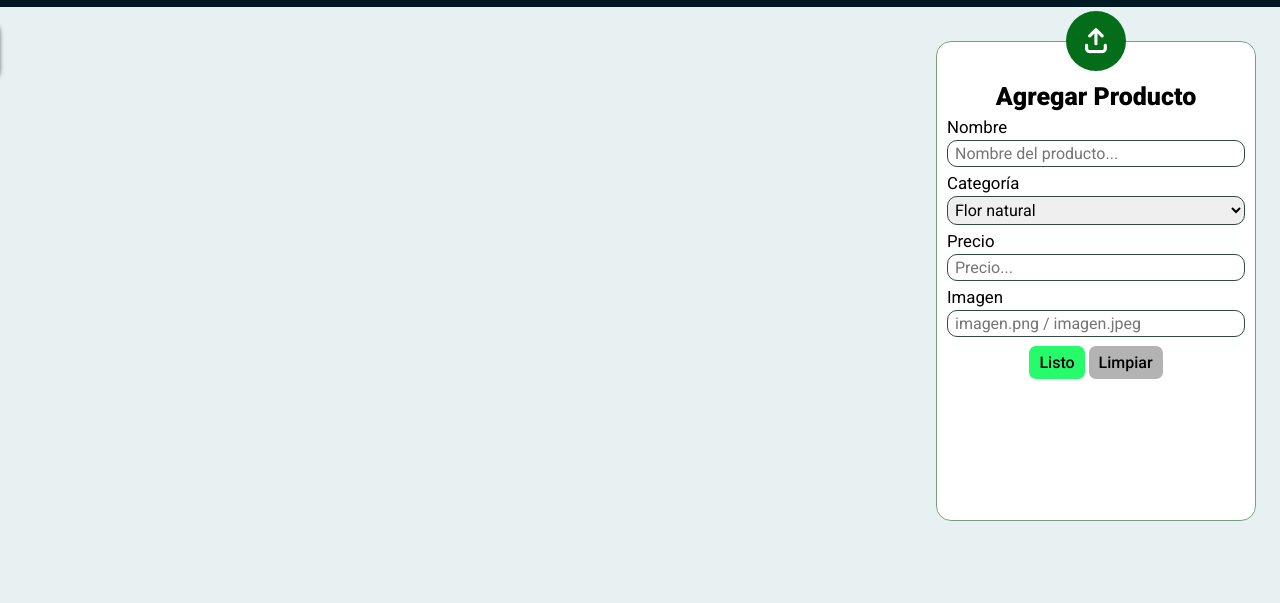
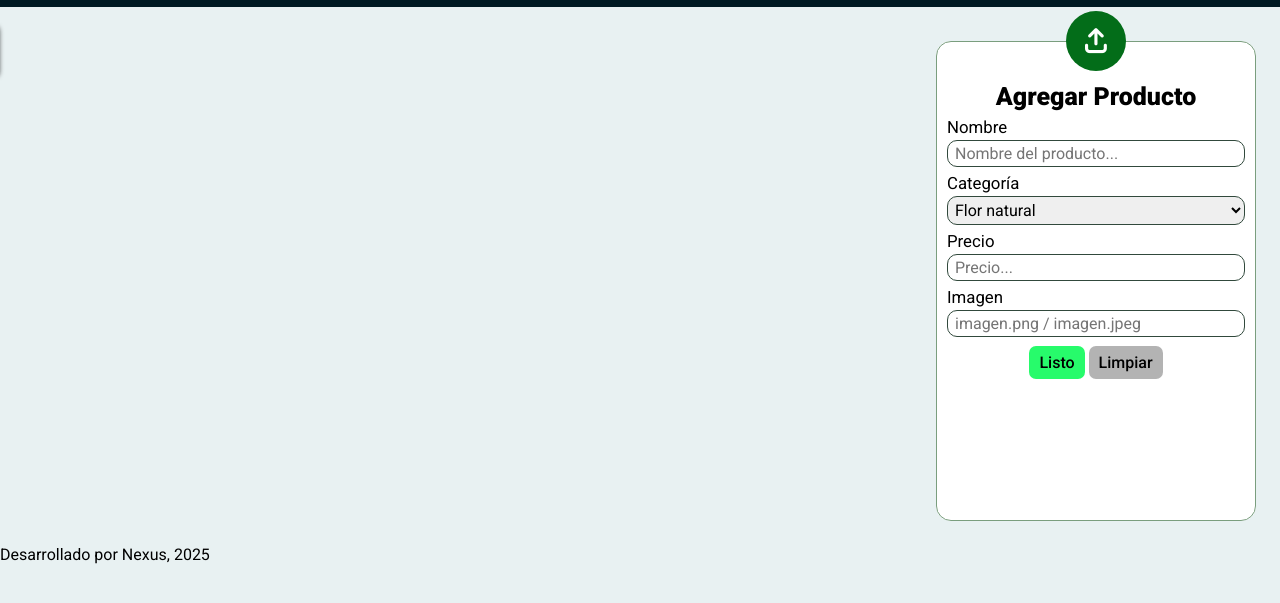
Before and after one commit to Amapola-Nexus/AluraGeek-Challenge, a website with bundled scripts: page index.html in a window 1280 px wide. Shown: the part 59-662 px from the top of the page. Built offline with nearby package versions, Linux system fonts and the light colour scheme; no server answers.

Commit message:
Update index.html
Added footer

```diff
--- a/index.html
+++ b/index.html
@@ -21,7 +21,6 @@
     <header class="site-header">
         <nav>
             <img class="logo" src="./assets/Logo.svg">
-            <!-- <button class="shopping-toggle"><i class="fa-solid fa-arrow-up-from-bracket"></i></button> -->
         </nav>
     </header>
     <section class="main-wrapper">
@@ -60,22 +59,10 @@
                     </div>
                 </fieldset>
             </form>
-            <!-- <ul>
-                <li class="in-cart__item">
-                    <img>
-                    <h3>Producto</h3>
-                    <p>$$$</p>
-                    <button class="delete"><i class="fa-solid fa-trash"></i></button>
-
-                    <div class="quantity-field">
-                        <button class="btn-minus" data-field="quantity">-</button>
-                        <input type="number" step="1" value="1" name="quantity" class="input-quantity">
-                        <button class="btn-plus" data-field="quantity">+</button>
-                    </div>
-                </li>
-            </ul> -->
     </section>
-    <footer></footer>
+    <footer>
+        <p>Desarrollado por Nexus, 2025</p>
+    </footer>
     <script src="./js/script.js"></script>
     <script src="./js/productScript.js" type="module"></script>
 </body>
```
